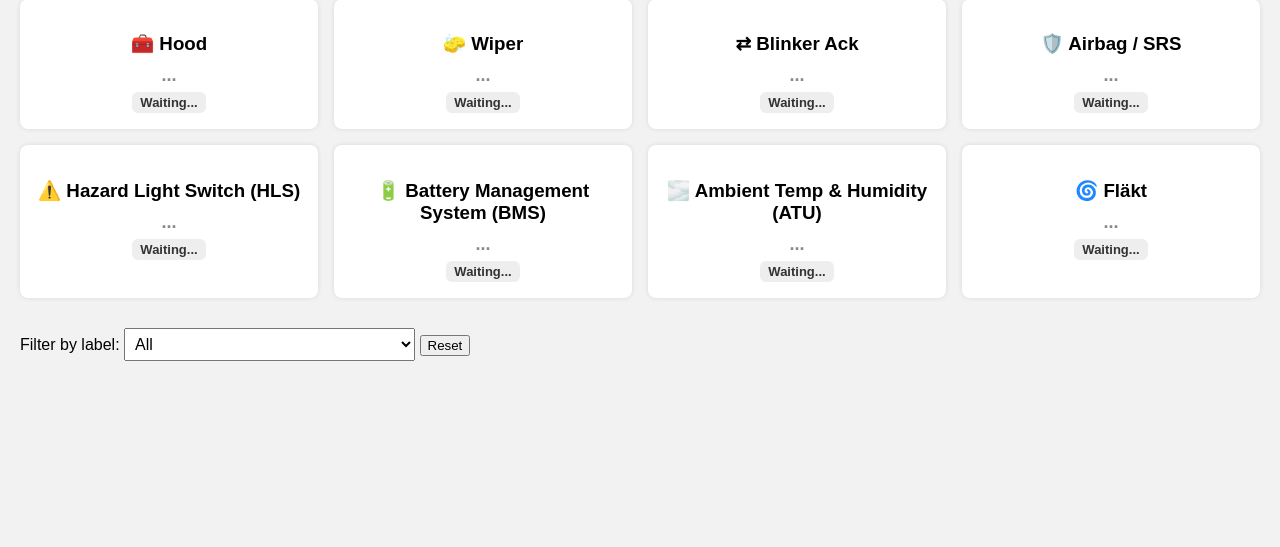
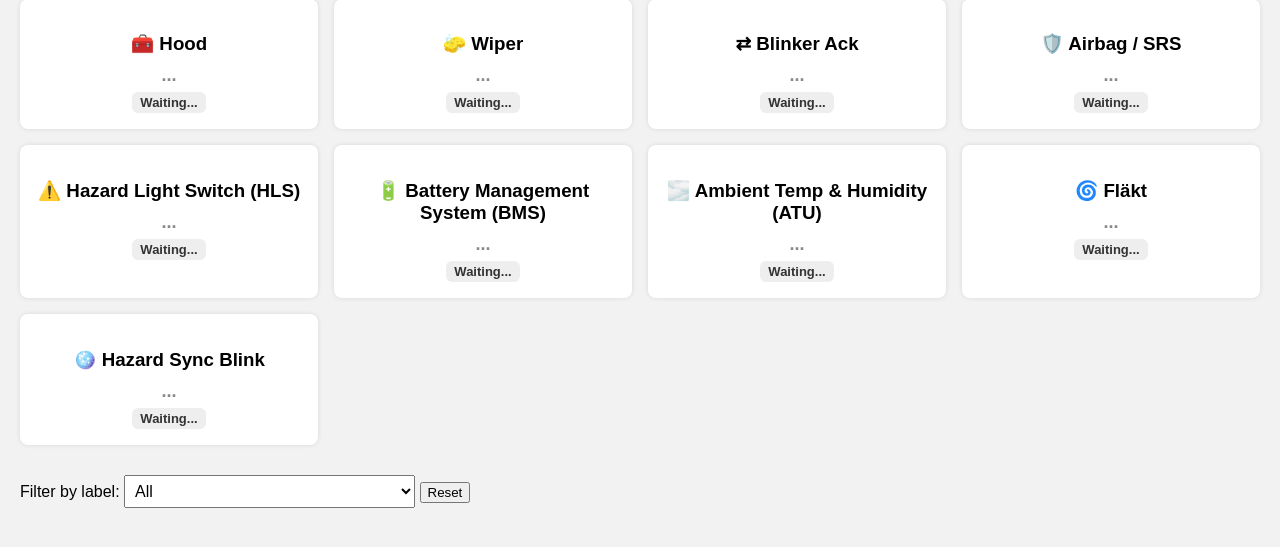
Before and after one commit to brodenn/canbus_classroom, a Flask app: page / in a window 1280 px wide. Shown: the part 216-763 px from the top of the page. Run offline with Flask 3, Linux system fonts and the light colour scheme; data that the repository does not hold is empty.

Commit message:
Add hazard sync functionality and update styles for dashboard representation

```diff
--- a/pi_can_dashboard/app.py
+++ b/pi_can_dashboard/app.py
@@ -13,8 +13,9 @@ buffer_lock = Lock()
 AIRBAG_ID = 0x666
 last_airbag_life = None
 last_airbag_life_time = time.time()
+hazard_sync_active = False
+hazard_sync_timer = 0
 
-# Labels for real devices
 ID_LABELS = {
     "0x30":  "Ambient Temp & Humidity (ATU)",
     "0x100": "Battery Management System (BMS)",
@@ -25,7 +26,8 @@ ID_LABELS = {
     "0x451": "Blinker Ack",
     "0x459": "Hood & Wiper Feedback",
     "0x460": "Fläkt",
-    "0x666": "Airbag / SRS"
+    "0x666": "Airbag / SRS",
+    "0x999": "Hazard Sync"  # pseudo ID for sync status card
 }
 
 LOG_PATH = "logs/can_log.csv"
@@ -43,7 +45,7 @@ def log_to_csv(msg):
 can_bus = can.interface.Bus(channel='can0', interface='socketcan')
 
 def can_listener():
-    global last_airbag_life, last_airbag_life_time
+    global last_airbag_life, last_airbag_life_time, hazard_sync_active, hazard_sync_timer
     print("🔌 Starting CAN listener thread")
     try:
         for msg in can_bus:
@@ -65,6 +67,12 @@ def can_listener():
                 if airbag_status in [0x44, 0x66]:
                     print("🚨 Airbag triggered! Status:", hex(airbag_status))
 
+            if msg.arbitration_id == 0x451 and len(msg.data) >= 2:
+                b1 = msg.data[1]
+                if b1 in [0x80, 0x83]:
+                    hazard_sync_active = True
+                    hazard_sync_timer = time.time()
+
             with buffer_lock:
                 buffer.append(entry)
             print("📅", entry)
@@ -78,10 +86,23 @@ def index():
 
 @app.route("/api/can")
 def api_can():
+    global hazard_sync_active
     with buffer_lock:
         data = list(buffer)
 
     response = []
+    now = time.time()
+
+    if hazard_sync_active and (now - hazard_sync_timer < 2.5):
+        response.append({
+            "id": "0x999",
+            "label": "Hazard Sync Blink",
+            "data": "🔁 Synkronisering aktiv",
+            "timestamp": now
+        })
+    else:
+        hazard_sync_active = False
+
     for msg in data:
         id_str = msg["id"].lower()
         base_label = ID_LABELS.get(id_str, "Unknown")
@@ -125,15 +146,10 @@ def decode_data(id_str, hex_data):
             b0, b1 = bytes_list[0].lower(), bytes_list[1].lower()
             decoded = []
 
-            if b0 == "01":
-                decoded.append(("Blinker", "⬅️ Left"))
-            elif b0 == "02":
-                decoded.append(("Blinker", "➡️ Right"))
-
-            if b0 == "08":
-                decoded.append(("High Beam / Flash", "🔥 High Beam"))
-            elif b0 == "04":
-                decoded.append(("High Beam / Flash", "🔦 Flash"))
+            if b0 == "01": decoded.append(("Blinker", "⬅️ Left"))
+            elif b0 == "02": decoded.append(("Blinker", "➡️ Right"))
+            if b0 == "08": decoded.append(("High Beam / Flash", "🔥 High Beam"))
+            elif b0 == "04": decoded.append(("High Beam / Flash", "🔦 Flash"))
 
             if b0 == "00" and b1 == "82":
                 decoded.append(("Wiper", "🌧️ Auto Wiper"))
--- a/pi_can_dashboard/templates/index.html
+++ b/pi_can_dashboard/templates/index.html
@@ -33,6 +33,7 @@
     .Humidity { background-color: #3f51b5; }
     .Sensitivity { background-color: #009688; }
     .Fan { background-color: #9c27b0; }
+    .HazardSync { background-color: #607d8b; }
     .Unknown { background-color: #aaa; }
     #filter {
       margin-bottom: 10px;
@@ -99,7 +100,8 @@
       "Hazard Light Switch (HLS)": "⚠️",
       "Battery Management System (BMS)": "🔋",
       "Ambient Temp & Humidity (ATU)": "🌫️",
-      "Fläkt": "🌀"
+      "Fläkt": "🌀",
+      "Hazard Sync Blink": "🪩"
     };
 
     const lastSeen = {};
@@ -118,7 +120,8 @@
       if (label.includes("Wiper")) return "Wiper";
       if (label.includes("Hood")) return "Hood";
       if (label.includes("Airbag")) return "Airbag";
-      if (label.includes("Hazard")) return "Hazard";
+      if (label.includes("Hazard Light")) return "Hazard";
+      if (label.includes("Hazard Sync")) return "HazardSync";
       if (label.includes("Humidity") || label.includes("Ambient")) return "Humidity";
       if (label.includes("Fläkt")) return "Fan";
       return "Unknown";
@@ -141,8 +144,6 @@
 
           if (label === "Battery Management System (BMS)") {
             color = msg.data.includes("LOW") ? "orange" : "green";
-          } else if (label === "Ambient Temp & Humidity (ATU)") {
-            color = "blue";
           } else {
             color = "blue";
           }
```
